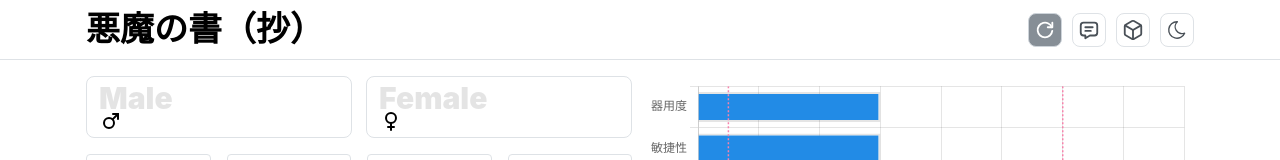
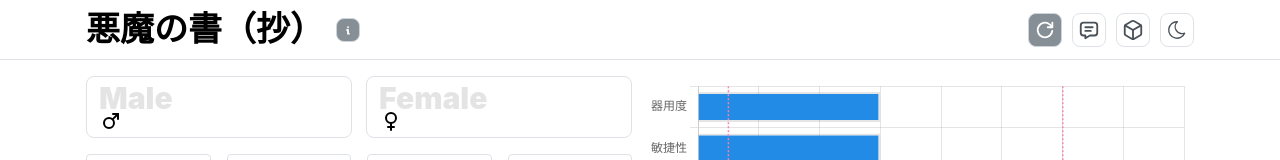
Before and after one commit to restrainhalation/cw-the-book-of-devil-excerpt, a Next.js app: page / in a window 1280 px wide. Shown: the top 160 px of the page. Built offline with nearby package versions, Linux system fonts and the light colour scheme.

Commit message:
⛓ feat: create caution controller

```diff
--- a/app/page.tsx
+++ b/app/page.tsx
@@ -11,6 +11,7 @@ import {
 import { useAtom, useAtomValue } from 'jotai';
 import {
   abilityAtom, characterAtom, abilityReferenceAtom, keyForResetAtom, keyForResetBySpecialNatureAtom,
+  showCautionAtom,
 } from '@/store';
 import { SEXES, PERIODS, NATURES, CHARACTERISTICS } from '@/constants';
 import type { Characteristic } from '@/types';
@@ -23,6 +24,7 @@ import { MentalAbilityChart } from '@/components/MentalAbilityChart';
 import { AbilityReference } from '@/components/AbilityReference';
 import { registPluginOfChart } from '@/lib';
 import { calculateAbility } from '@/utils';
+import { CautionModal } from '@/components/CautionModal';
 
 // Chart.js へプラグインを登録する
 registPluginOfChart()
@@ -50,6 +52,8 @@ export default function Index() {
   const keyForReset = useAtomValue(keyForResetAtom)
   // Jotai の特殊型 ON／OFF によるリセット用キー atom
   const keyForResetBySpecialNature = useAtomValue(keyForResetBySpecialNatureAtom)
+  // Jotai の注意モーダル表示 atom
+  const [showCaution, setShowCaution] = useAtom<boolean>(showCautionAtom)
 
   useEffect(() => {
     // 能力 atom を更新する
@@ -205,6 +209,8 @@ export default function Index() {
 
   return (
     <>
+      <CautionModal opened={showCaution} onClose={() => setShowCaution(false)} />
+
       <Container my="md" size="lg">
         <TooltipGroup openDelay={600} closeDelay={100}>
           <Grid>
@@ -232,8 +238,8 @@ export default function Index() {
             </GridCol>
             <GridCol span={{ base: 12, xs: 6 }}>
               <Stack>
-                <PhysicalAbilityChart physicalAbilities={ability.physical}></PhysicalAbilityChart>
-                <MentalAbilityChart mentalAbilities={ability.mental}></MentalAbilityChart>
+                <PhysicalAbilityChart physicalAbilities={ability.physical} />
+                <MentalAbilityChart mentalAbilities={ability.mental} />
                 <AbilityReference key={`${keyForReset}-abilityReference`} onChange={onChangeAbilityReference} />
               </Stack>
             </GridCol>
--- a/components/Header/Header.module.css
+++ b/components/Header/Header.module.css
@@ -22,6 +22,12 @@
 
     &:hover {
       background-color: var(--mantine-color-gray-5);
+    }
+
+    &.info {
+      width: 24px;
+      height: 24px;
+      margin-left: var(--mantine-spacing-sm);
     }
   }
 
--- a/components/Header/Header.tsx
+++ b/components/Header/Header.tsx
@@ -4,7 +4,7 @@ import {
   Container, Group, Title, Tooltip, TooltipGroup, UnstyledButton, useComputedColorScheme, useMantineColorScheme,
 } from '@mantine/core';
 import { useAtom, useSetAtom } from 'jotai';
-import { IconCube, IconMessage, IconMoon, IconReload, IconSun } from '@tabler/icons-react';
+import { IconCube, IconInfoSmall, IconMessage, IconMoon, IconReload, IconSun } from '@tabler/icons-react';
 import cx from 'clsx';
 import {
   abilityAtom,
@@ -13,6 +13,7 @@ import {
   keyForResetAtom,
   keyForResetBySpecialNatureAtom,
   showAbilityTooltipAtom,
+  showCautionAtom,
   showSpecialNatureAtom,
 } from '@/store';
 import { DEFAULT_ABILITY, DEFAULT_CHARACTER_ATOM, METADATA } from '@/constants';
@@ -39,6 +40,8 @@ export function Header() {
   const [showSpecialNature, setShowSpecialNature] = useAtom<boolean>(showSpecialNatureAtom)
   // Jotai の特殊型 ON／OFF によるリセット用キー atom
   const setKeyForResetBySpecialNatureAtom = useSetAtom(keyForResetBySpecialNatureAtom)
+  // Jotai の注意モーダル表示 atom
+  const setShowCaution = useSetAtom(showCautionAtom)
 
   /**
    * 入力をリセットする
@@ -88,9 +91,18 @@ export function Header() {
   return (
     <>
       <Container size="lg" className="inline-flex justify-between items-center w-full">
-        <Title className="inline-block">
-          {METADATA.title}
-        </Title>
+        <div className={cx('flex', 'items-center')}>
+          <Title className="inline-block">
+            {METADATA.title}
+          </Title>
+          <UnstyledButton
+            onClick={() => setShowCaution(true)}
+            className={cx(classes.control, classes.button, classes.info)}
+            component="button"
+          >
+            <IconInfoSmall className={classes.icon} />
+          </UnstyledButton>
+        </div>
         <TooltipGroup openDelay={600} closeDelay={100}>
           <Group justify="center" className="inline-flex" gap="xs">
             <Tooltip label="リセット">
--- a/store/index.ts
+++ b/store/index.ts
@@ -23,3 +23,6 @@ export const showAbilityTooltipAtom = atom<boolean>(false)
 
 /** 特殊型表示 atom */
 export const showSpecialNatureAtom = atom<boolean>(false)
+
+/** 注意モーダル表示 atom */
+export const showCautionAtom = atom<boolean>(false)
```
